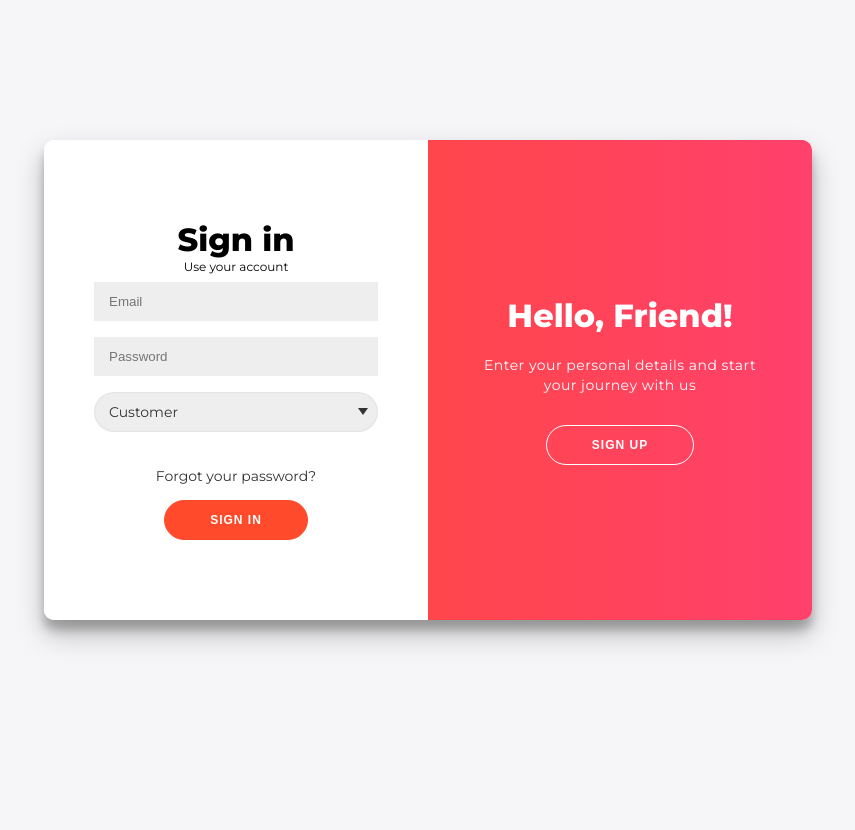
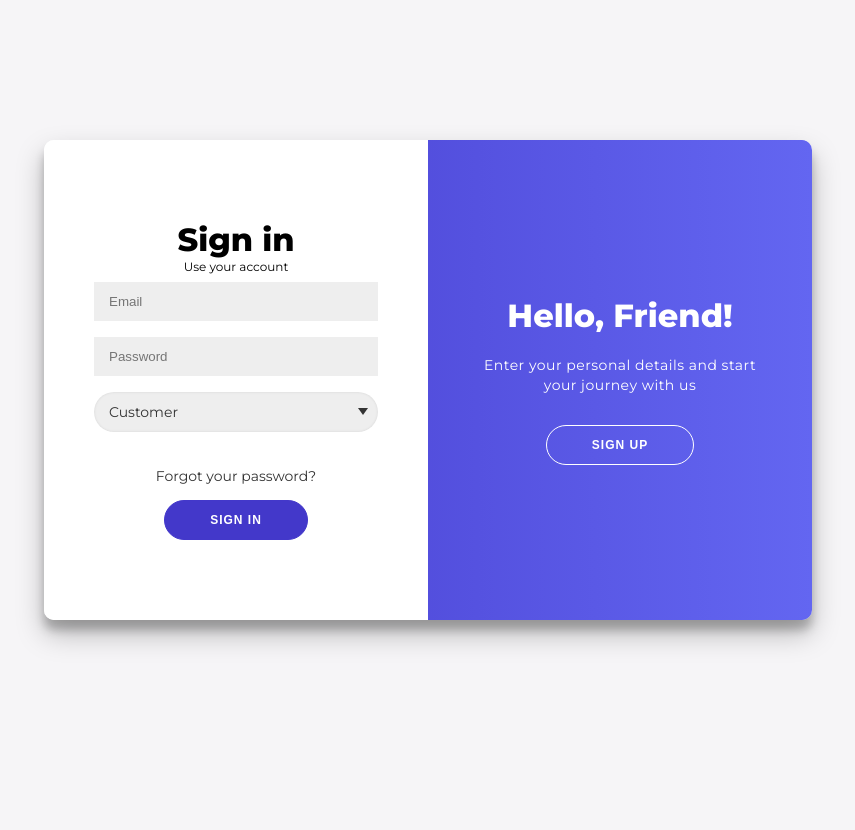
Before and after one commit to Ujjval-dargar/TravelEase, a Flask app: page / in a window 1280 px wide. Shown: the whole page, without its empty margins (212-1067 px from the left). Run offline with Flask 3, Linux system fonts and the light colour scheme.

Commit message:
login page colour

```diff
--- a/Deadline 4/Code/app.py
+++ b/Deadline 4/Code/app.py
@@ -31,7 +31,7 @@ app = Flask(__name__)
 db_config = {
     'host': 'localhost',
     'user': 'root',
-    'password': 'root',
+    'password': '26april2005',
     'database': 'TravelEase'
 }
 
--- a/Deadline 4/Code/static/styles/login_style.css
+++ b/Deadline 4/Code/static/styles/login_style.css
@@ -45,9 +45,10 @@ a {
 }
 
 button {
+
 	border-radius: 20px;
-	border: 1px solid #FF4B2B;
-	background-color: #FF4B2B;
+	border: 1px solid #4338ca;
+	background-color: #4338ca;
 	color: #FFFFFF;
 	font-size: 12px;
 	font-weight: bold;
@@ -160,9 +161,10 @@ input {
 }
 
 .overlay {
-	background: #FF416C;
-	background: -webkit-linear-gradient(to right, #FF4B2B, #FF416C);
-	background: linear-gradient(to right, #FF4B2B, #FF416C);
+
+	background: #6366f1;
+	background: -webkit-linear-gradient(to right, #4338ca, #6366f1);
+	background: linear-gradient(to right, #4338ca, #6366f1);
 	background-repeat: no-repeat;
 	background-size: cover;
 	background-position: 0 0;
```
